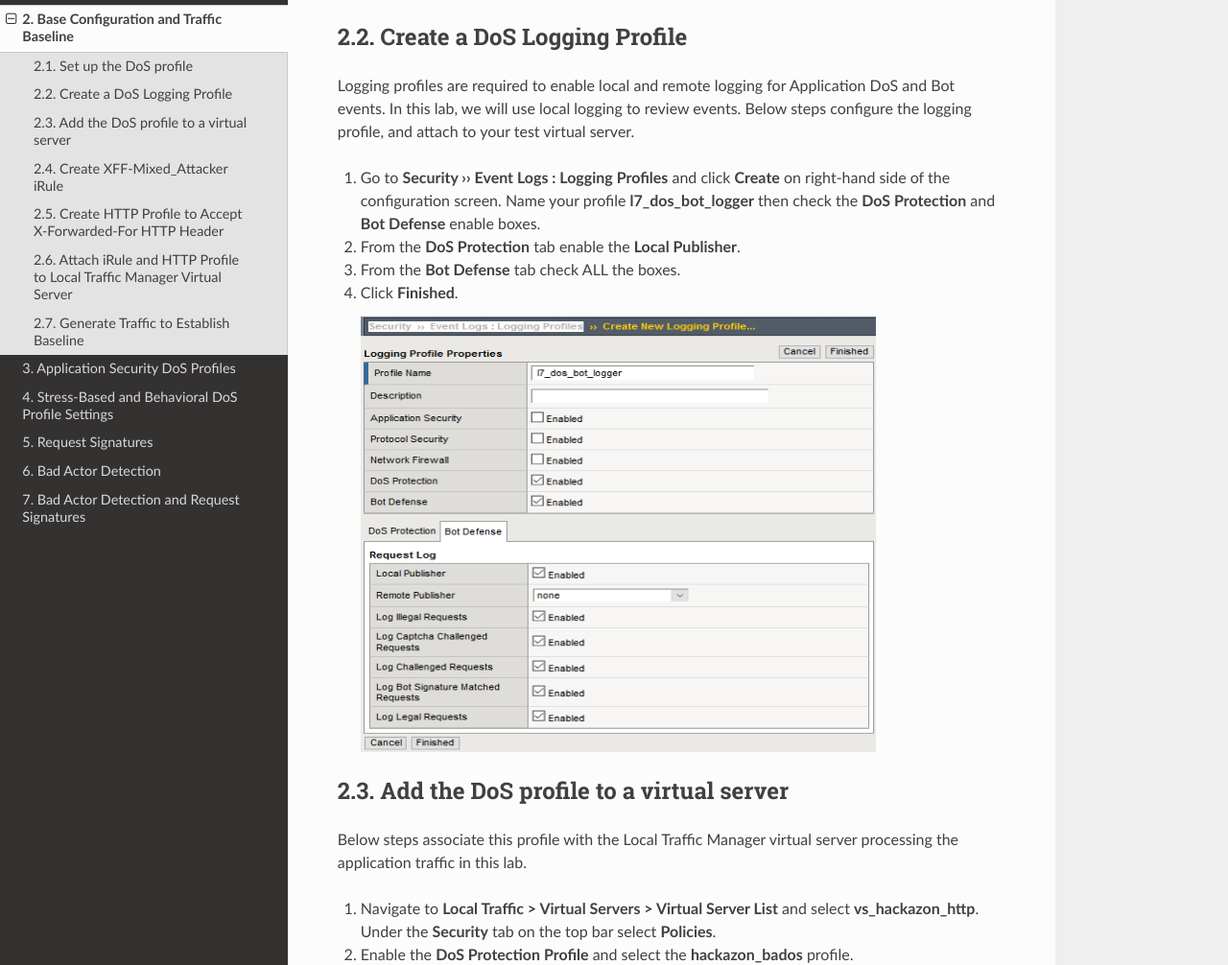
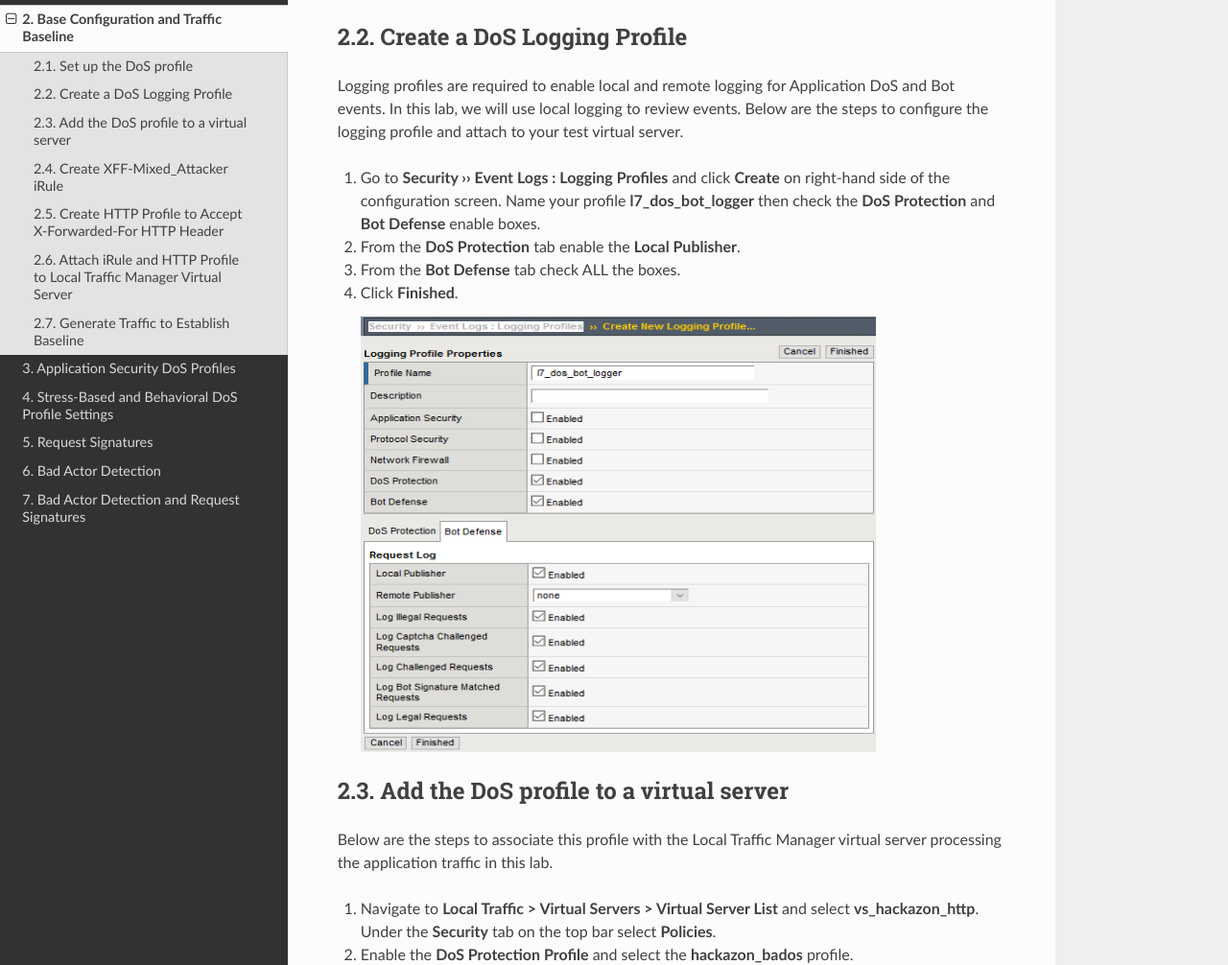
Before and after one commit to meverett1167/bados-sg-agility-2018, a Sphinx documentation site: the page built from docs/bados/module1.rst, in a window 1280 px wide and 1400 px high, scrolled down 3298 px. Shown: the part 178-1184 px from the top of the window at 96% size. Built offline with Sphinx 7.4.7 and the Read the Docs theme 2.0.0, drawn with Linux system fonts in a browser that asks for light colours; some of the changed text lies outside the part shown.

Commit message:
minor grammar updates to module 1 and module 2

```diff
--- a/docs/bados/module1.rst
+++ b/docs/bados/module1.rst
@@ -18,7 +18,7 @@ Set up the DoS profile
 ^^^^^^^^^^^^^^^^^^^^^^
 In the section you will create a DoS profile with **Behavioral Detection and Analysis** enabled, and attach the DoS profile to the virtual server.
 
-1. Using Chromium Browser on the |xj|, open tab to the GUI on bigip01 (https://10.1.1.245).
+1. Using Chromium Browser on the |xj|, open a tab to the GUI on bigip01 (https://10.1.1.245).
 2. Navigate to **Security ›› DoS Protection : DoS Profiles**
 3. Select **Create**. Name your profile **hackazon\_bados** and select **Finished**. Open your **hackazon\_bados** DoS profile.
 4. Select the **Application Security** tab from DoS Profile navigation bar.
@@ -64,7 +64,7 @@ In the section you will create a DoS profile with **Behavioral Detection and Ana
 
 Create a DoS Logging Profile
 ^^^^^^^^^^^^^^^^^^^^^^^^^^^^^
-Logging profiles are required to enable local and remote logging for Application DoS and Bot events.  In this lab, we will use local logging to review events.  Below steps configure the logging profile, and attach to your test virtual server.
+Logging profiles are required to enable local and remote logging for Application DoS and Bot events.  In this lab, we will use local logging to review events.  Below are the steps to configure the logging profile and attach to your test virtual server.
 
 1. Go to **Security ›› Event Logs : Logging Profiles** and click **Create** on right-hand side of the configuration screen. Name your profile **l7\_dos\_bot\_logger** then check the **DoS Protection** and **Bot Defense** enable boxes.
 
@@ -80,7 +80,7 @@ Logging profiles are required to enable local and remote logging for Application
 Add the DoS profile to a virtual server
 ^^^^^^^^^^^^^^^^^^^^^^^^^^^^^^^^^^^^^^^^
 
-Below steps associate this profile with the |ltm| virtual server processing the application traffic in this lab.
+Below are the steps to associate this profile with the |ltm| virtual server processing the application traffic in this lab.
 
 1. Navigate to **Local Traffic > Virtual Servers > Virtual Server List** and select **vs\_hackazon\_http**. Under the **Security** tab on the top bar select **Policies**.
 
@@ -125,11 +125,11 @@ Because we do not have dozens of good and bad source IPs available for clients a
 Create HTTP Profile to Accept X-Forwarded-For HTTP Header
 ^^^^^^^^^^^^^^^^^^^^^^^^^^^^^^^^^^^^^^^^^^^^^^^^^^^^^^^^^^^
 
-1. Navigate to **Local Traffic ›› Profiles : Services : HTTP** and click **Create**. Name the new http profile **xff\_http**, and click the righmost checkbox in the row **Accept XFF** to enable a custom setting, then click the checkbox to the immediate right of **Accept XFF** to enable processing of an inbound X-Forwarded-For header.
+1. Navigate to **Local Traffic ›› Profiles : Services : HTTP** and click **Create**. Name the new http profile **xff\_http**, and click the rightmost checkbox in the row **Accept XFF** to enable a custom setting, then click the checkbox to the immediate right of **Accept XFF** to enable processing of an inbound X-Forwarded-For header.
 
 2. Click **Finished** button at bottom of configuration page.
 
-.. TIP:: Due to large number of service profiles, occassionally part of the Services menu will get stuck under the browser menu.  If that happens, click on **Profiles** on the side-bar, then click **Services** in the top navigation bar to get to the HTTP profile.
+.. TIP:: Due to a large number of service profiles, occasionally part of the Services menu will get stuck under the browser menu.  If that happens, click on **Profiles** on the side-bar, then click **Services** in the top navigation bar to get to the HTTP profile.
 
 
 Attach iRule and HTTP Profile to |ltm| Virtual Server
--- a/docs/bados/module2.rst
+++ b/docs/bados/module2.rst
@@ -39,7 +39,7 @@ Settings in this screen are profile wide, and can affect all aspects of the dos
    |geolocs|
 
 4. **Single Page Application**
-   Single Page Applications (SPA) represent a change in application architecture that moves much of the content rendering and routing to client-side code.  Application requests which require server-side processing are sent as AJAX requests towards server, and the response is typically JSON/XML; this is different from traditional web applications that send HTTP requests, and generally levergage HTML as the predominant response content type. As a result, |awaf| needs to modify the way it challenges clients for features like Proactive Bot Defense and capturing Device ID in the TPS/Stress based anomaly detections.  Enabling this option modifies |awaf|'s challenge and challenge validation mechanisms.  When deploying L7 DoS protections it is important to understand the application architecture, and if protecting a SPA enabling this option is critical for proper operation.
+   Single Page Applications (SPA) represent a change in application architecture that moves much of the content rendering and routing to client-side code.  Application requests which require server-side processing are sent as AJAX requests towards server, and the response is typically JSON/XML; this is different from traditional web applications that send HTTP requests, and generally levergage HTML as the predominant response content type. As a result, |awaf| needs to modify the way it challenges clients for features like Proactive Bot Defense and capturing Device ID in the TPS/Stress based anomaly detections.  Enabling this option modifies |awaf|'s challenge and challenge validation mechanisms.  When deploying L7 DoS protections it is important to understand the application architecture, and if protecting a SPA, enabling this option is critical for proper operation.
 
 
 .. |gen-settings| image:: _images/gen-settings.png
```
Also changed, not shown: other parts of docs/bados/module1.rst (+2 -2 lines), other parts of docs/bados/module2.rst (+2 -2 lines).
